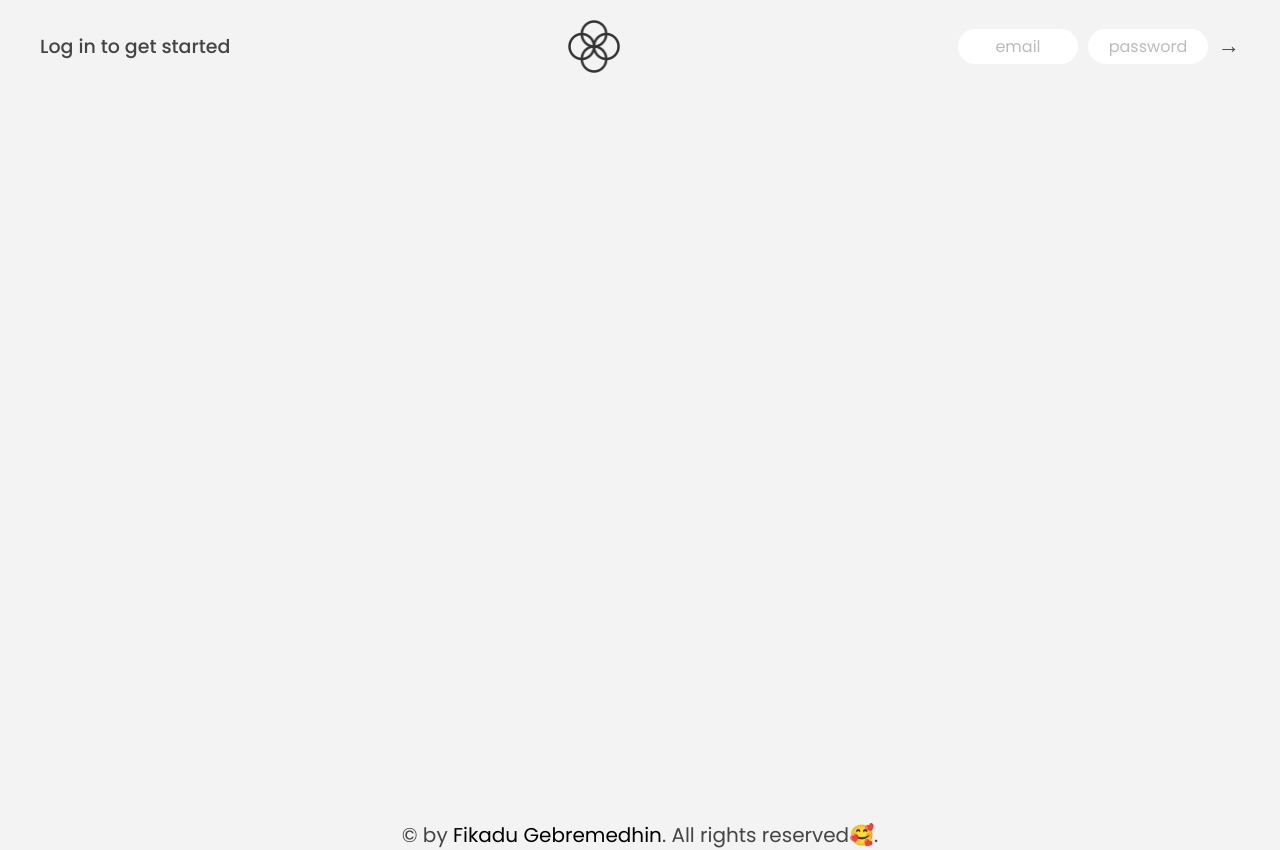
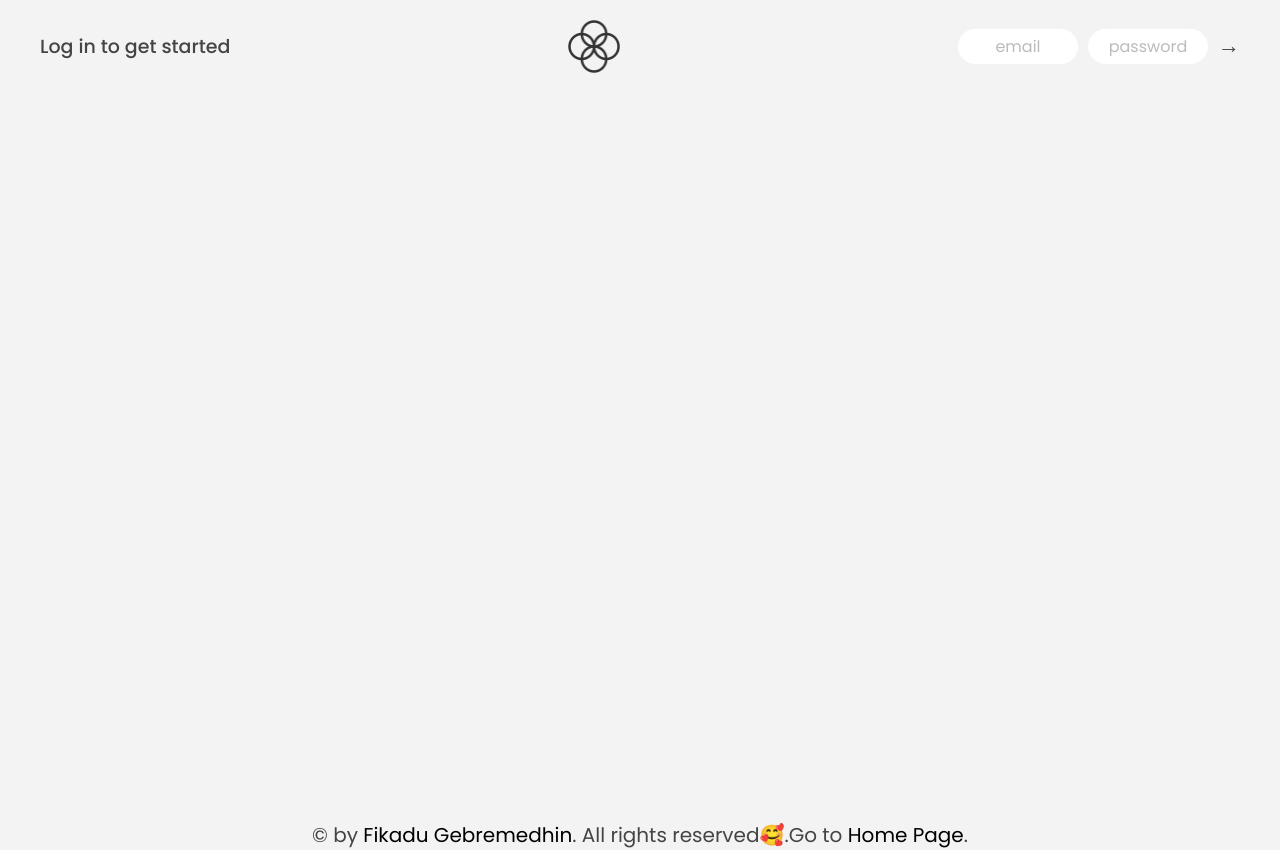
Before and after one commit to Fike1221/Banking, a website: page app/bank.html in a window 1280 px wide. Drawn offline with Linux system fonts and the light colour scheme.

Commit message:
Update bank.html

```diff
--- a/app/bank.html
+++ b/app/bank.html
@@ -117,6 +117,8 @@
         <p>&copy; by <a href="mailto:fikadumom@gmail.com" class="contact">Fikadu Gebremedhin</a>. All rights reserved
         </p>
         🥰.
+        <p>Go to <a href="../../index.html" class="contact"> Home Page</a>.
+        </p>
         <!-- <h2 class="clock">00:00:00 AM</h2> -->
     </div>
 
```
